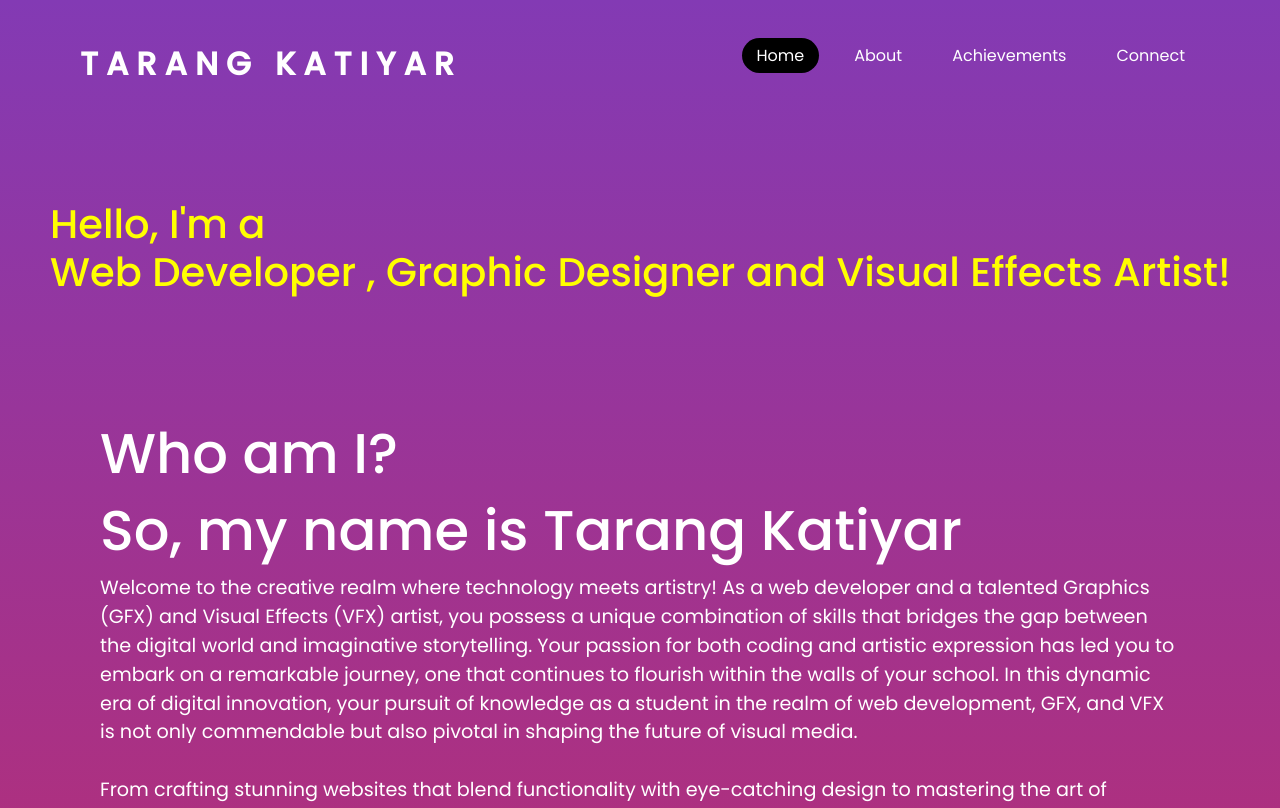
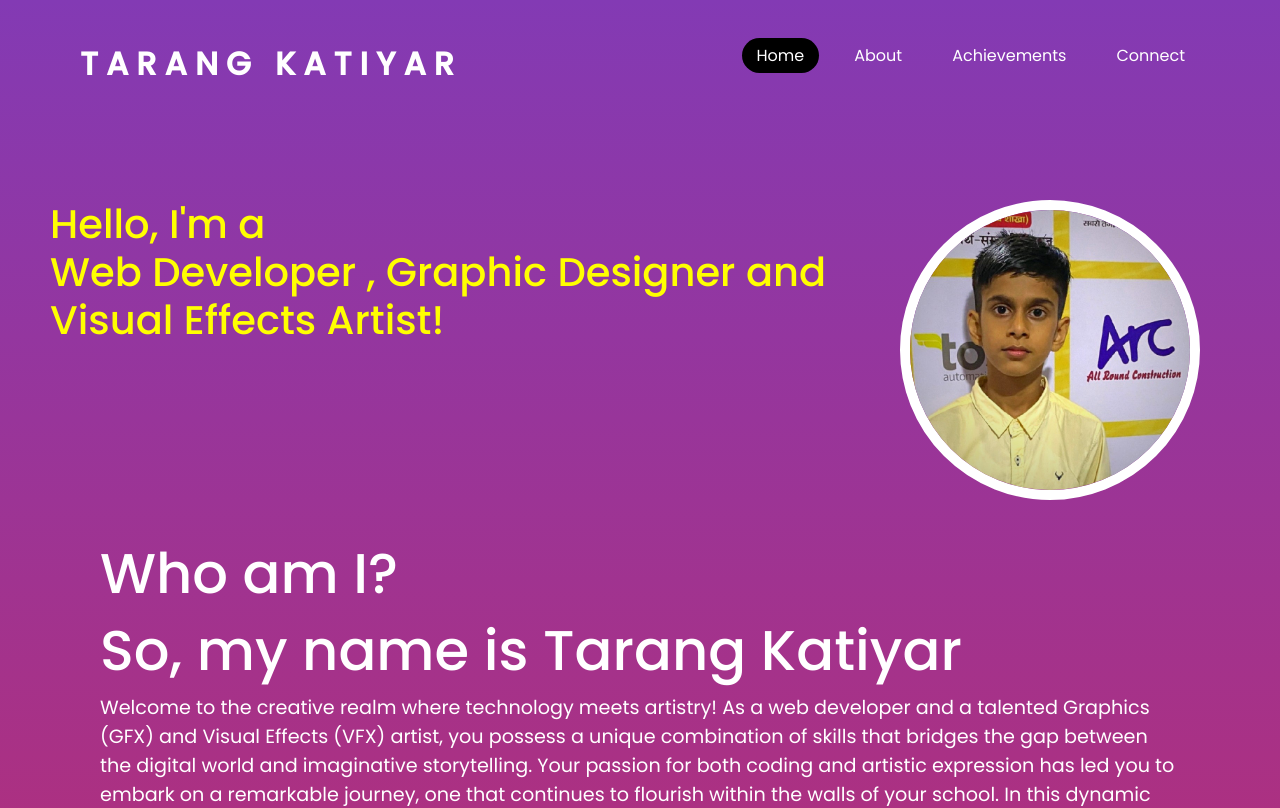
Before and after one commit to TARANGKATIYAR/tarangkatiyar.github.io, a plain HTML site: page index.html in a window 1280 px wide. Shown: the top 808 px of the page. Drawn offline with nearby package versions, Linux system fonts and the light colour scheme; a script that the page names is missing.

Commit message:
Add files via upload

```diff
--- a/index.html
+++ b/index.html
@@ -29,6 +29,9 @@
           <h1>Hello, I'm a<br>
             <p>Web Developer , Graphic Designer and Visual Effects Artist! </p>
           </h1>
+        <div class="image">
+            <img src="1689522725713.jpeg">
+        </div>
     </div>
 
 
```
